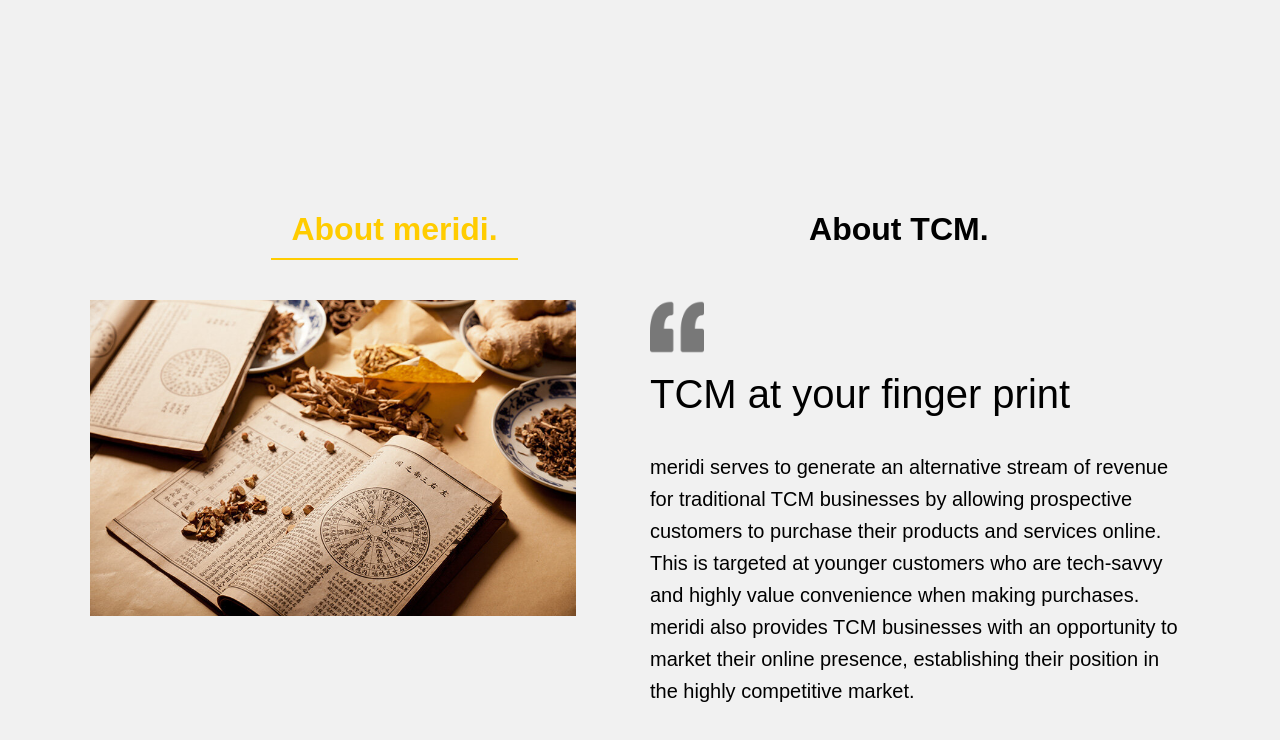
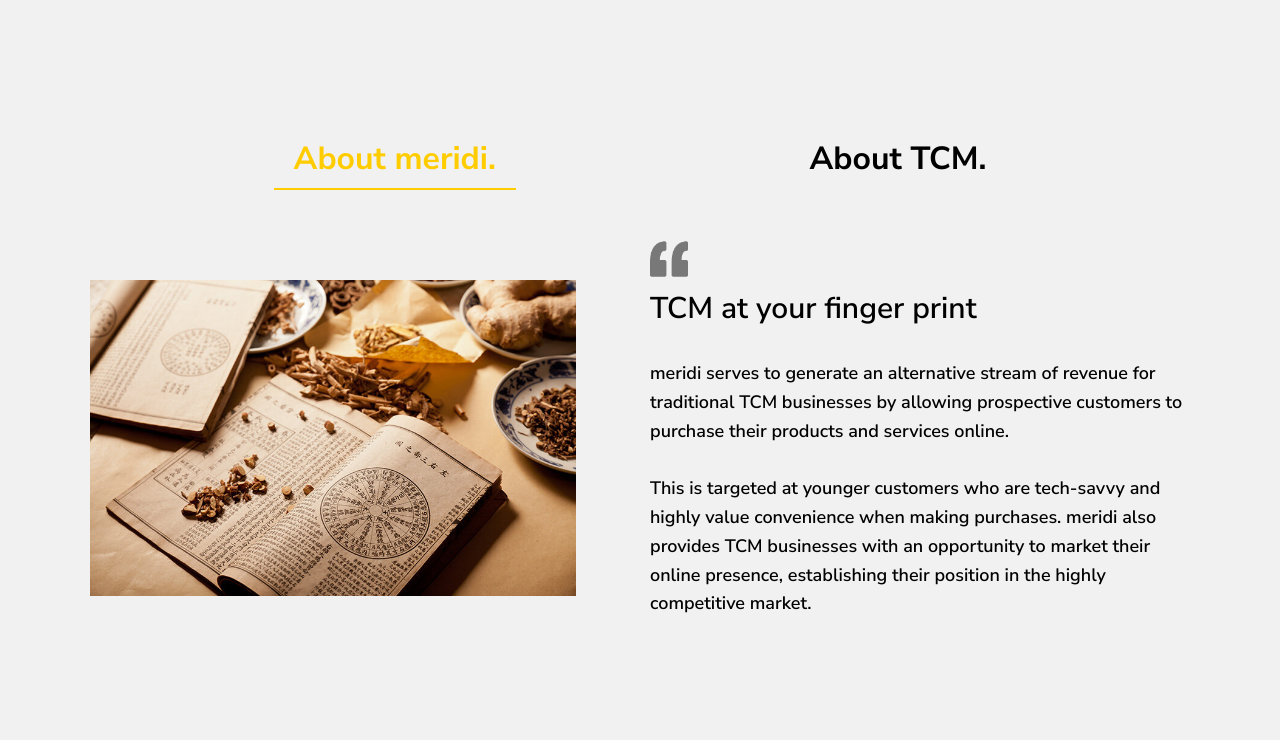
Before and after one commit to sebin0817/meridi, a Vue app: page /About in a window 1280 px wide. Shown: the top 740 px of the page. Built offline with nearby package versions, Linux system fonts and the light colour scheme.

Commit message:
About Page Finalise + Order History Front End

```diff
--- a/src/components/AboutPage/AboutMeridi.vue
+++ b/src/components/AboutPage/AboutMeridi.vue
@@ -21,11 +21,12 @@
               <p id="description">
                 meridi serves to generate an alternative stream of revenue for
                 traditional TCM businesses by allowing prospective customers to
-                purchase their products and services online. This is targeted at
-                younger customers who are tech-savvy and highly value
-                convenience when making purchases. meridi also provides TCM
-                businesses with an opportunity to market their online presence,
-                establishing their position in the highly competitive market.
+                purchase their products and services online. <br /><br />This is
+                targeted at younger customers who are tech-savvy and highly
+                value convenience when making purchases. meridi also provides
+                TCM businesses with an opportunity to market their online
+                presence, establishing their position in the highly competitive
+                market.
               </p>
             </div>
           </el-col>
@@ -41,7 +42,8 @@ export default {
 };
 </script>
 
-<style lang="scss" scoped>
+<style scoped>
+@import url("https://fonts.googleapis.com/css2?family=Nunito+Sans:wght@600&display=swap");
 .hero {
   background-attachment: fixed;
   position: relative;
@@ -53,10 +55,11 @@ export default {
   flex-direction: column;
   justify-content: center;
   color: black;
+  font-family: "Nunito Sans", sans-serif;
 }
 #meridi {
   position: absolute;
-  top: 300px;
+  top: 240px;
   left: 0px;
   right: 0px;
 }
@@ -64,19 +67,22 @@ export default {
   margin-bottom: 20px;
 }
 #slogan {
-  font-size: 40px;
+  font-size: 30px;
+  font-family: "Nunito Sans", sans-serif;
 }
 #description {
-  font-size: 20px;
+  font-size: 18px;
+  font-family: "Nunito Sans", sans-serif;
 }
 #logo {
   width: 90%;
+  margin-top: 40px;
 }
 #text {
   width: 90%;
 }
 #quotation {
-  width: 10%;
+  width: 7%;
   opacity: 0.5;
 }
 </style>
--- a/src/components/AboutPage/AboutTCM.vue
+++ b/src/components/AboutPage/AboutTCM.vue
@@ -193,7 +193,7 @@ export default {
 }
 #TCM {
   position: absolute;
-  top: 300px;
+  top: 240px;
   left: 0px;
   right: 0px;
 }
--- a/src/components/ClinicsOrdersPage/OrderHistory.vue
+++ b/src/components/ClinicsOrdersPage/OrderHistory.vue
@@ -6,7 +6,6 @@
         <el-table :data="tableData">
           <el-table-column prop="no" label="No." width="80px" />
           <el-table-column prop="product" label="Product" width="550px" />
-
           <el-table-column prop="price" label="Price" />
         </el-table>
       </el-scrollbar>
@@ -30,7 +29,7 @@ export default {
   height: 30px;
 }
 #container {
-  width: 90%;
+  width: 80%;
   margin-top: 120px;
   margin-left: auto;
   margin-right: auto;
--- a/src/components/ClinicsProfilePage/ClinicInfo.vue
+++ b/src/components/ClinicsProfilePage/ClinicInfo.vue
@@ -1,7 +1,6 @@
 <template>
   <section class="hero">
     <img id="logo" src="../../assets/user.png" alt="" />
-
     <h3 class="profile-info">{{ name }}</h3>
     <h3 class="profile-info">{{ email }}</h3>
     <h3 class="profile-info">{{ postalcode }}</h3>
--- a/src/components/CustomersProfilePage/CustInfo.vue
+++ b/src/components/CustomersProfilePage/CustInfo.vue
@@ -37,6 +37,9 @@ export default {
 </script>
 <style scoped>
 @import url("https://fonts.googleapis.com/css2?family=Nunito+Sans:wght@600&display=swap");
+.hero {
+  margin-top: 100px;
+}
 #profile-div {
   text-align: center;
 }
--- a/src/components/CustomersProfilePage/PurchaseHistory.vue
+++ b/src/components/CustomersProfilePage/PurchaseHistory.vue
@@ -2,7 +2,7 @@
   <section class="hero">
     <h2>Purchase History</h2>
     <div id="purchase-history-div">
-        <div class="order" v-for="(order,index) in purchasehistory" :key="order">
+      <div class="order" v-for="(order, index) in purchasehistory" :key="order">
         <h3>{{ index }}</h3>
         <div class="item" v-for="item in order.items" :key="item">
           <h3>{{ item[0] }}</h3>
@@ -17,19 +17,19 @@
 
 <script>
 export default {
-    name: 'PurchaseHistory',
+  name: "PurchaseHistory",
   data() {
     return {
-        purchasehistory: {}
-      }
+      purchasehistory: {},
+    };
   },
   props: {
-        user: Object
+    user: Object,
   },
   created() {
-      this.purchasehistory = this.user.purchasehistory
-    }
-}
+    this.purchasehistory = this.user.purchasehistory;
+  },
+};
 </script>
 <style scoped>
 #purchase-history-div {
--- a/src/views/ClinicsView/ClinicOrderHistory.vue
+++ b/src/views/ClinicsView/ClinicOrderHistory.vue
@@ -1,8 +1,6 @@
 <template>
   <section class="hero">
-    <div class="hero-text container">
-      <OrderHistory />
-    </div>
+    <OrderHistory />
   </section>
 </template>
 
@@ -19,17 +17,12 @@ export default {
 
 <style scoped>
 .hero {
-  background-attachment: fixed;
+  background-size: cover;
   position: absolute;
-  background-attachment: fixed;
-  position: relative;
+  top: 0px;
+  right: 0px;
+  bottom: 0px;
+  left: 0px;
   height: 100vh;
 }
-.hero-text {
-  height: 100%;
-  display: flex;
-  flex-direction: column;
-  justify-content: center;
-  color: black;
-}
 </style>
--- a/src/views/CustomersView/About.vue
+++ b/src/views/CustomersView/About.vue
@@ -45,6 +45,8 @@ export default {
 </script>
 
 <style lang="scss" scoped>
+@import url("https://fonts.googleapis.com/css2?family=Nunito+Sans:wght@600&display=swap");
+
 .hero {
   background-attachment: fixed;
   position: relative;
@@ -65,7 +67,7 @@ export default {
 
     .el-menu {
       position: absolute;
-      top: 200px;
+      top: 130px;
       left: 0px;
       right: 0px;
       display: flex;
@@ -75,6 +77,7 @@ export default {
     .el-menu-item {
       font-size: 32px;
       font-weight: bold;
+      font-family: "Nunito Sans", sans-serif;
     }
     .el-menu-item:hover {
       background: none !important;
--- a/src/views/LaunchView/Home.vue
+++ b/src/views/LaunchView/Home.vue
@@ -1,8 +1,8 @@
 <template>
   <section class="hero">
     <!--div class="hero-text container"-->
-      <Title :msg="msg" />
-      <UserType />
+    <Title :msg="msg" />
+    <UserType />
     <!--/div-->
   </section>
 </template>
```
Lines whose indentation alone changed are shown as unchanged.
